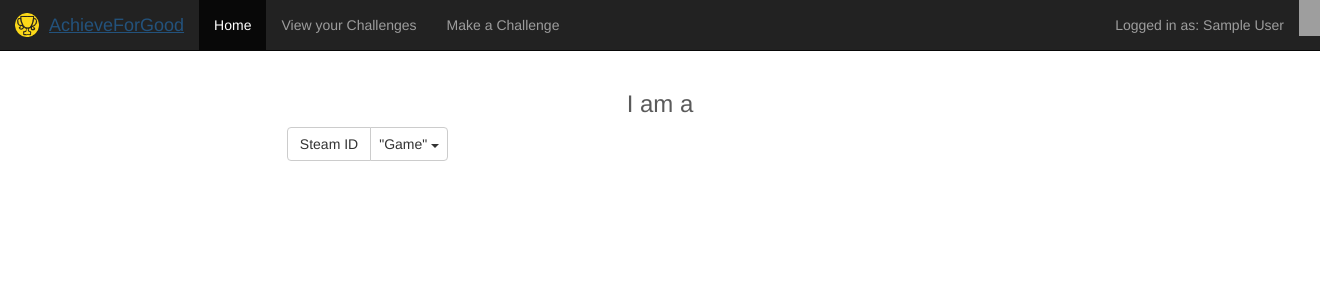
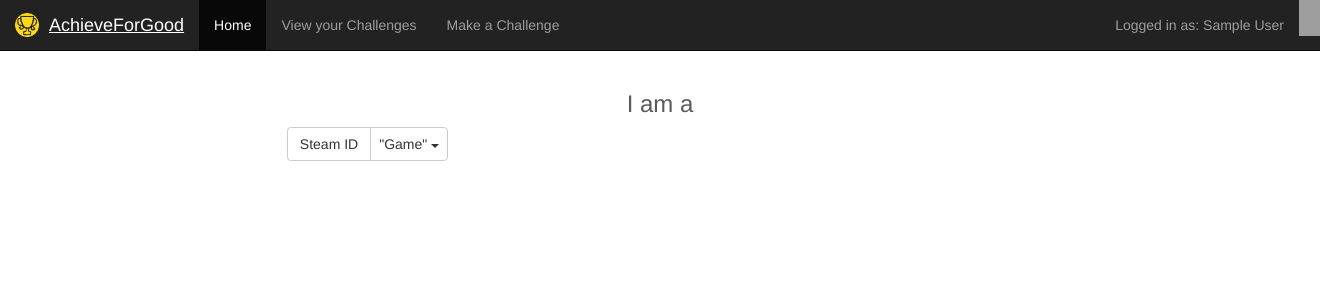
Before and after one commit to MarkRobbo/GreatUniHack2015, a PHP site: page /gamer.php?openid_assoc_handle=1 in a window 1320 px wide, with the pointer over the restyled element; the page is wider, and only the part inside the window is pictured. Shown: the top 300 px of that part. Run offline with PHP 8.4, Linux system fonts and the light colour scheme; the visitor is signed in with stand-in values (Sample User, id 1); grey boxes are pictures that could not be loaded.

Commit message:
Set navbar header text hover color

```diff
--- a/html/css/main.css
+++ b/html/css/main.css
@@ -20,3 +20,7 @@ ul .nav .navbar-nav .navbar-right {
 .navbar-brand-text {
     color: #9d9d9d;
 }
+
+.navbar-brand-text:hover {
+    color: #fff;
+}
```
